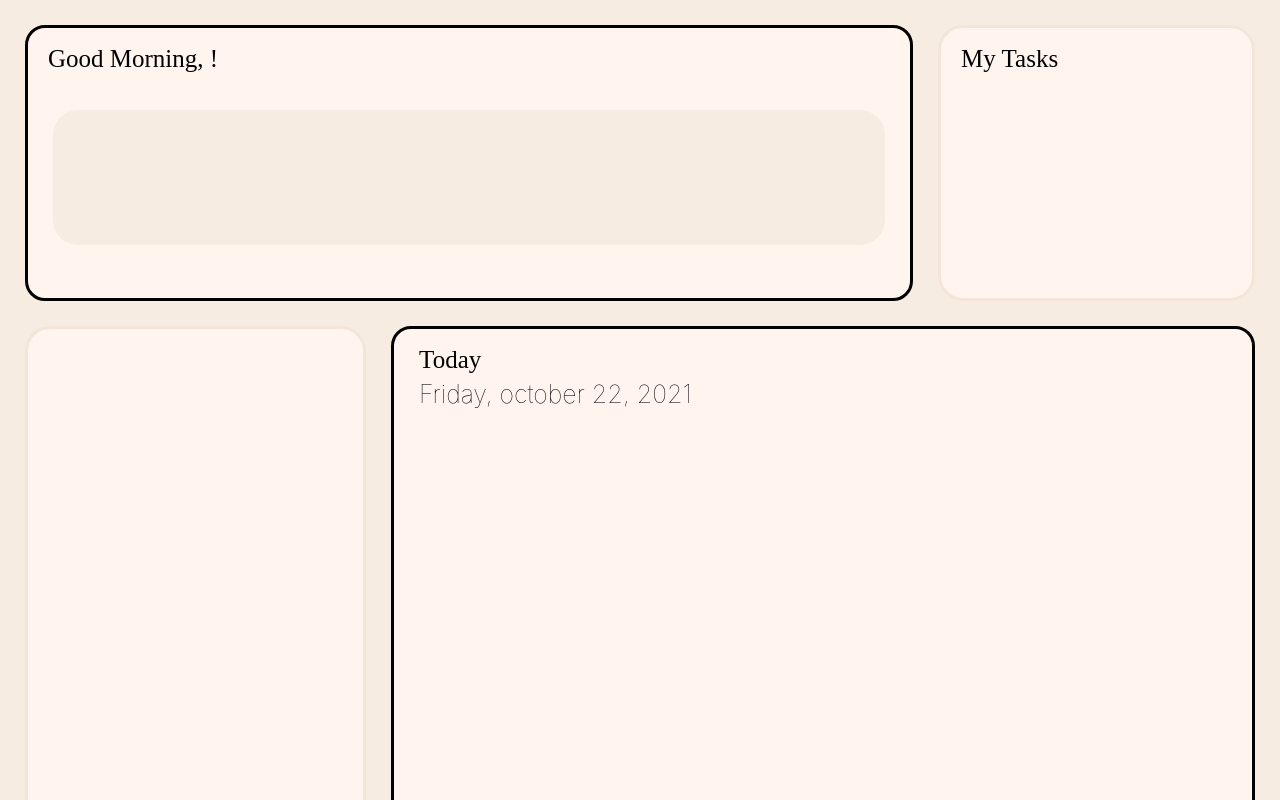
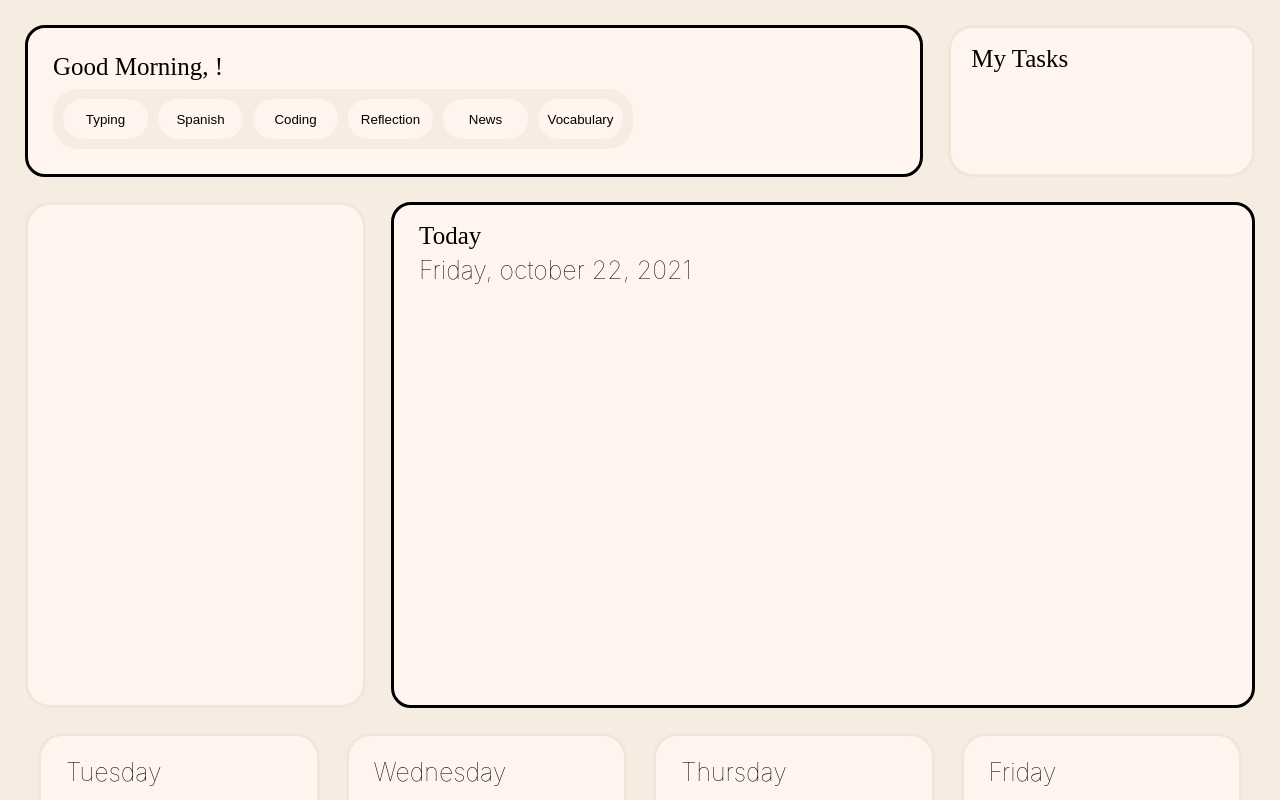
Before and after one commit to gooliajulia/design-my-week, a React (Create React App) app in the folder design-my-day/: page /homepage/name in a window 1280 px wide. Shown: the top 800 px of the page. Built offline with nearby package versions, Linux system fonts and the light colour scheme; a web font is replaced by a local one.

Commit message:
added warmup buttons and adjusted css styling

```diff
--- a/design-my-day/src/App.css
+++ b/design-my-day/src/App.css
@@ -68,6 +68,7 @@ h1.welcome {
 div#homepage {
   background-color: rgb(247, 236, 225);
   width: 100vw;
+  /* padding: 25px; */
   display: flex;
   flex-direction: column;
   justify-content: flex-start;
@@ -76,8 +77,9 @@ div#homepage {
 }
 
 div#greeting-header {
-  height: 270px;
+  /* height: 270px; */
   width: 70vw;
+  padding: 25px;
   background-color: seashell;
   border-radius: 20px;
   border-style: solid;
@@ -90,7 +92,8 @@ div#greeting-header {
 }
 
 h1.greeting-header {
-  margin-left: 20px;
+  margin: 0;
+  margin-bottom: 8px;
 }
 
 div#greeting-tasks {
@@ -98,11 +101,12 @@ div#greeting-tasks {
 }
 
 div#my-tasks {
-  height: 270px;
+  /* height: 270px; */
   width: 25vw;
   margin-top: 25px;
   margin-left: 25px;
   margin-right: 25px;
+  margin-bottom: 25px;
   border-style: solid;
   border-color:rgb(243, 230, 217);
   border-radius: 25px;
@@ -152,13 +156,26 @@ h2.today {
 }
 
 div#warmups {
-  width: 65vw;
-  margin-right: 25px;
-  height: 50%;
+  padding: 10px;
+  /* margin-right: 25px; */
   background-color: rgb(247, 236, 225);
-  margin-left: 25px;
-  margin-top: 20px;
+  /* margin-left: 25px; */
+  /* margin-top: 20px; */
   border-radius: 25px;
+  display: flex;
+  justify-content:space-evenly;
+  flex-direction: row;
+  flex-wrap: wrap;
+  align-content:space-around;
+  gap: 10px;
+}
+
+div#warmups button {
+  height: 40px;
+  width: 85px;
+  border-radius: 25px;
+  border-style: none;
+  background-color: seashell;
 }
 
 div#following-days-display {
--- a/design-my-day/src/components/WarmUps.js
+++ b/design-my-day/src/components/WarmUps.js
@@ -2,6 +2,12 @@
 const WarmUps = () => {
     return (
         <div id='warmups'>
+            <button>Typing</button>
+            <button>Spanish</button>
+            <button>Coding</button>
+            <button>Reflection</button>
+            <button>News</button>
+            <button>Vocabulary</button>
 
         </div>
     )
```
